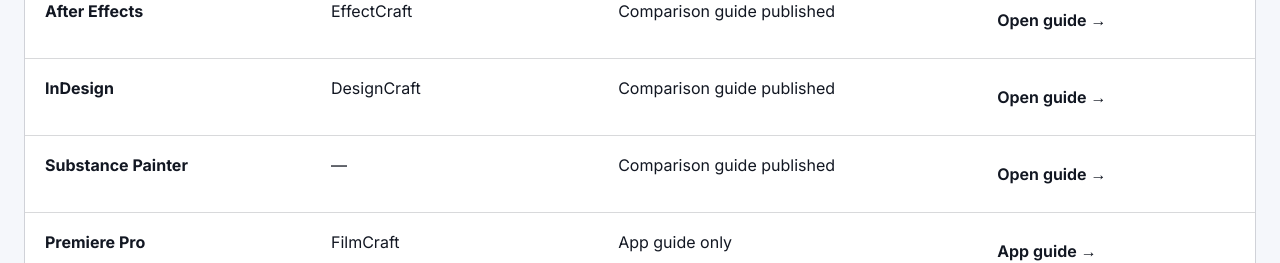
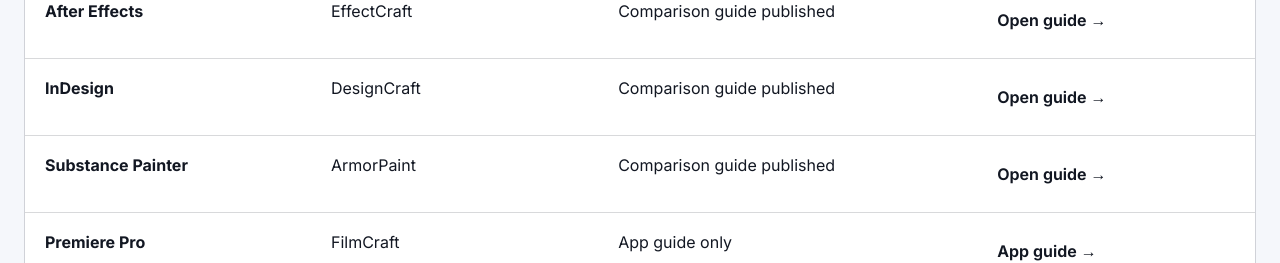
Before and after one commit to MakermingOne/opensourceadobe-website, a Next.js app: page /alternatives in a window 1280 px wide. Shown: the part 1160-1423 px from the top of the page. Built offline with nearby package versions, Linux system fonts and the light colour scheme; no server answers.

Commit message:
fix: name ArmorPaint as the Substance Painter shortlist

```diff
--- a/src/app/(en)/alternatives/page.tsx
+++ b/src/app/(en)/alternatives/page.tsx
@@ -27,7 +27,7 @@
   { adobe: "Acrobat", app: "PdfCraft", status: "published", guide: "acrobat" },
   { adobe: "After Effects", app: "EffectCraft", status: "published", guide: "after-effects" },
   { adobe: "InDesign", app: "DesignCraft", status: "published", guide: "indesign" },
-  { adobe: "Substance Painter", app: "—", status: "published", guide: "substance-painter" },
+  { adobe: "Substance Painter", app: "ArmorPaint", status: "published", guide: "substance-painter" },
   { adobe: "Premiere Pro", app: "FilmCraft", status: "app-only", appSlug: "filmcraft" },
   { adobe: "Dreamweaver", app: "—", status: "hub-only" },
   { adobe: "Adobe Express", app: "—", status: "hub-only" },
```
